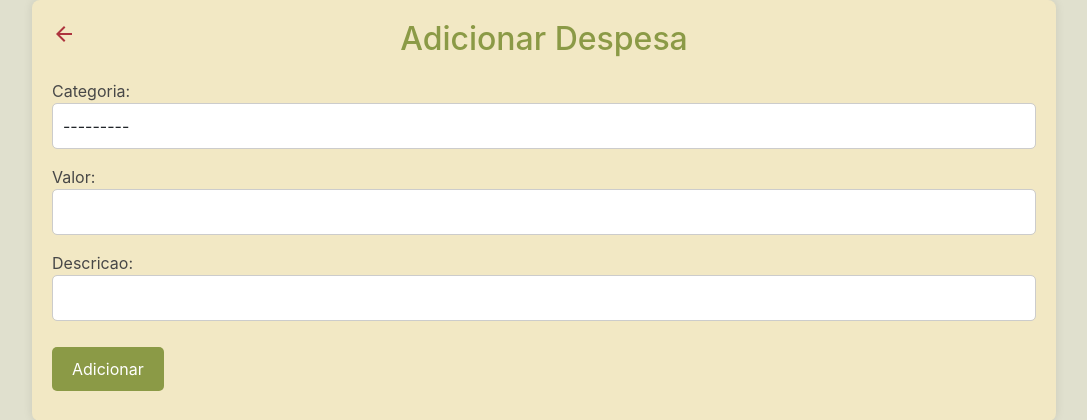
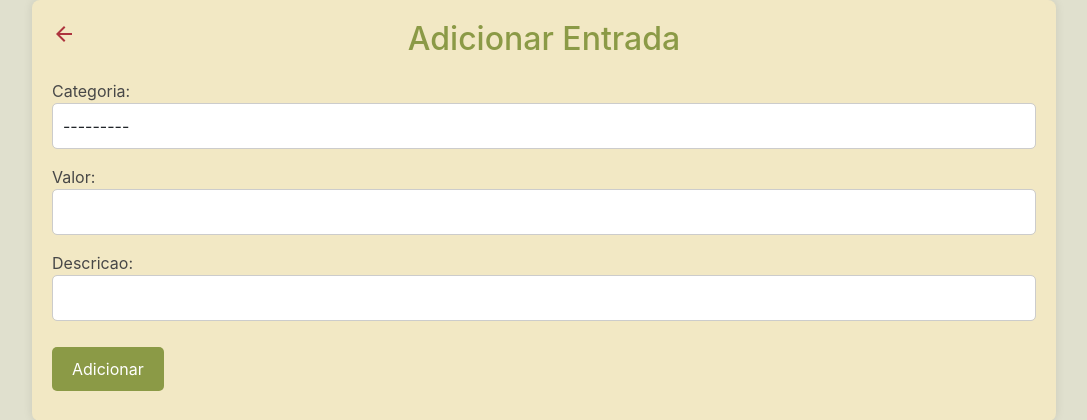
Before and after one commit to Robert-Cortez-Rudi/Cost_Flow, a Django app: page /despesas/create/ in a window 1280 px wide. Shown: the part 92-512 px from the top of the page, without its empty margins (96-1183 px from the left). Run offline with Django 5.2, Linux system fonts and the light colour scheme; the visitor is signed in with stand-in values (Sample User, id 1).

Commit message:
Update despesa_form template to dynamically display form title and action based on type

```diff
--- a/despesas/templates/despesa_form.html
+++ b/despesas/templates/despesa_form.html
@@ -6,8 +6,14 @@
     <a href="{% url 'despesa_list' %}" class="back-link">
         <img src="{% static 'img/Arrow.svg' %}" alt="Voltar" class="back-arrow">
     </a>
-    <h2>{% if form.instance.pk %}Editar Despesa{% else %}Adicionar Despesa{% endif %}</h2>
-    <form method="POST" action="{% if form.instance.pk %}{% url 'despesa_update' form.instance.pk %}{% else %}{% url 'despesa_create' %}{% endif %}">
+    <h2>
+        {% if form.instance.pk %}
+            Editar {{ tipo|title }}
+        {% else %}
+            Adicionar {{ tipo|title }}
+        {% endif %}
+    </h2>
+    <form method="POST" action="{% if form.instance.pk %}{% url 'despesa_update' form.instance.pk %}{% else %}{% url 'despesa_create' %}?tipo={{ tipo }}{% endif %}">
         {% csrf_token %}
         {{ form.as_p }}
         <button type="submit" class="btn">{% if form.instance.pk %}Atualizar{% else %}Adicionar{% endif %}</button>
```
